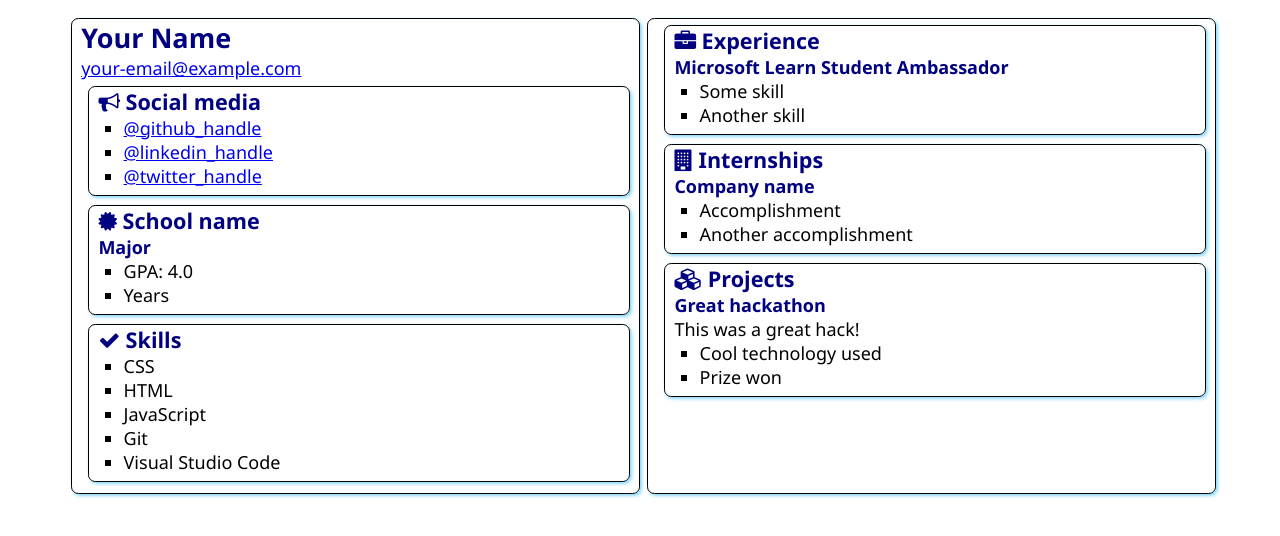
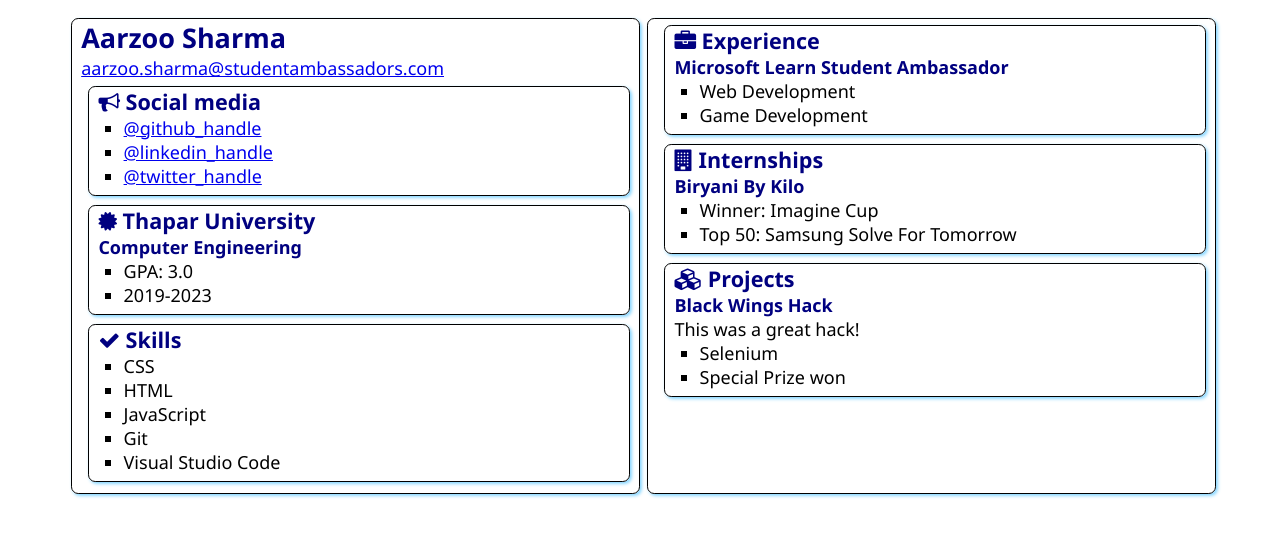
Before and after one commit to coding-finesse/-SATechnicalOnboarding, a plain HTML site: page src/index.html in a window 1280 px wide. Drawn offline with Linux system fonts and the light colour scheme.

Commit message:
updated-name

```diff
--- a/src/index.html
+++ b/src/index.html
@@ -12,8 +12,8 @@
 <body>
     <main>
         <article class="box">
-            <h1>Your Name</h1>
-            <div><a href="mailto:your.email@example.com">your-email@example.com</a></div>
+            <h1>Aarzoo Sharma</h1>
+            <div><a href="mailto:your.email@example.com">aarzoo.sharma@studentambassadors.com</a></div>
 
             <section class="box">
                 <h2>
@@ -21,9 +21,9 @@
                     Social media
                 </h2>
                 <ul>
-                    <li><a href="https://github.com/<handle>">@github_handle</a></li>
-                    <li><a href="https://linkedin.com/in/<handle>">@linkedin_handle</a></li>
-                    <li><a href="https://twitter.com/<handle>">@twitter_handle</a></li>
+                    <li><a href="https://github.com/coding-finesse">@github_handle</a></li>
+                    <li><a href="https://linkedin.com/in/aarzoo-sharma12/">@linkedin_handle</a></li>
+                    <li><a href="https://twitter.com/coding_finesse">@twitter_handle</a></li>
                 </ul>
             </section>
 
@@ -31,12 +31,12 @@
                 <div class="education">
                     <h2>
                         <i class="fa fa-certificate" aria-hidden="true"></i>
-                        School name
+                      Thapar University
                     </h2>
-                    <h3>Major</h3>
+                    <h3>Computer Engineering</h3>
                     <ul>
-                        <li>GPA: 4.0</li>
-                        <li>Years</li>
+                        <li>GPA: 3.0</li>
+                        <li>2019-2023</li>
                     </ul>
                 </div>
             </section>
@@ -63,8 +63,8 @@
                 </h2>
                 <h3>Microsoft Learn Student Ambassador</h3>
                 <ul>
-                    <li>Some skill</li>
-                    <li>Another skill</li>
+                    <li>Web Development</li>
+                    <li>Game Development</li>
                 </ul>
             </section>
             <section class="box">
@@ -73,10 +73,10 @@
                     Internships
                 </h2>
 
-                <h3>Company name</h3>
+                <h3>Biryani By Kilo</h3>
                 <ul>
-                    <li>Accomplishment</li>
-                    <li>Another accomplishment</li>
+                    <li>Winner: Imagine Cup</li>
+                    <li>Top 50: Samsung Solve For Tomorrow</li>
                 </ul>
             </section>
             <section class="box">
@@ -85,11 +85,11 @@
                     Projects
                 </h2>
 
-                <h3>Great hackathon</h3>
+                <h3>Black Wings Hack</h3>
                 <div>This was a great hack!</div>
                 <ul>
-                    <li>Cool technology used</li>
-                    <li>Prize won</li>
+                    <li>Selenium</li>
+                    <li>Special Prize won</li>
                 </ul>
             </section>
         </article>
```
